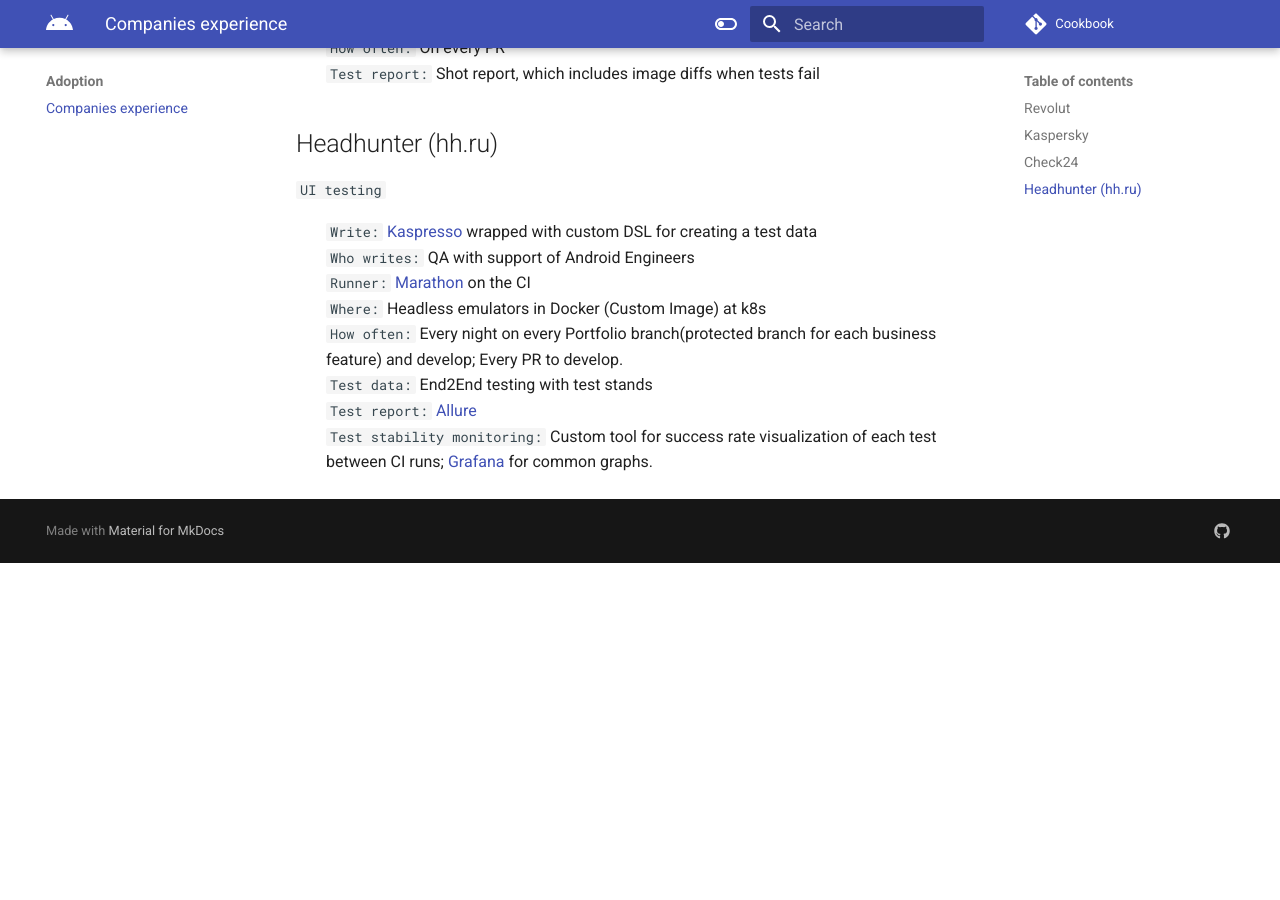
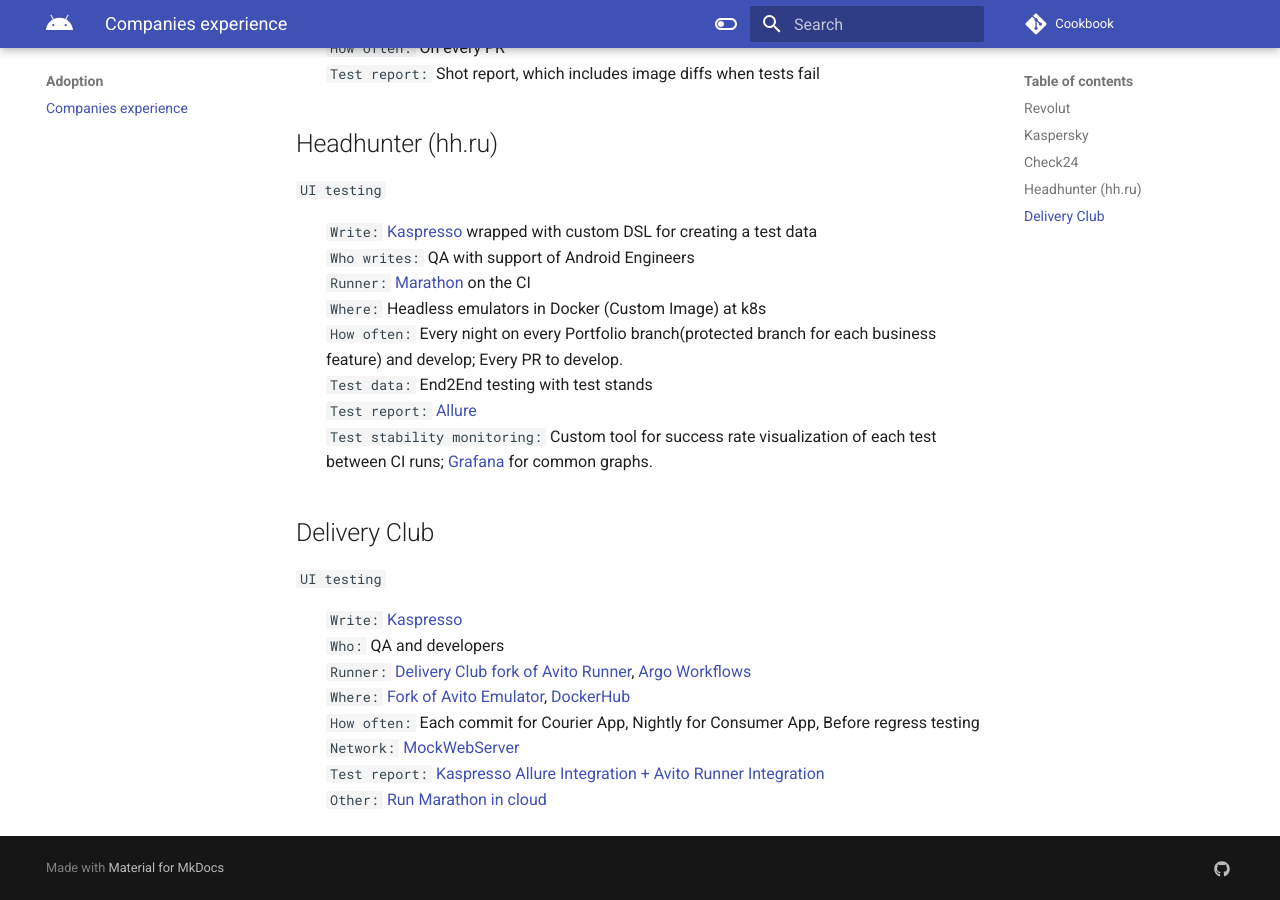
Before and after one commit to android-ui-testing/Cookbook, an MkDocs documentation site: the page built from docs/content/adoption/companies_experience.md, in a window 1280 px wide and 900 px high, scrolled down 1798 px. Built offline with MkDocs 1.6.1 and Material for MkDocs 9.7.7, drawn with Linux system fonts in a browser that asks for light colours; comment, search, counter and statistics services are not loaded; before the commit the page ends 2361 px from its top, so only the background shows below that.

Commit message:
Add delivery-club.ru UI-tests adoption info

```diff
--- a/docs/content/adoption/companies_experience.md
+++ b/docs/content/adoption/companies_experience.md
@@ -85,3 +85,17 @@
 `Test data:` End2End testing with test stands<br>
 `Test report:` [Allure](http://allure.qatools.ru/)<br>
 `Test stability monitoring:` Custom tool for success rate visualization of each test between CI runs; [Grafana](https://grafana.com/) for common graphs.
+
+## Delivery Club
+
+`UI testing`
+
+:
+`Write:` [Kaspresso](https://github.com/KasperskyLab/Kaspresso) <br>
+`Who:` QA and developers <br>
+`Runner:` [Delivery Club fork of Avito Runner](https://github.com/materkey/avito-android/tree/dc-fresh), [Argo Workflows](https://argoproj.github.io/workflows/) <br>
+`Where:` [Fork of Avito Emulator](https://github.com/materkey/avito-android/tree/dc-fresh/ci/docker), [DockerHub](https://hub.docker.com/repository/docker/materkey/android-emulator-29) <br>
+`How often:` Each commit for Courier App, Nightly for Consumer App, Before regress testing <br>
+`Network:` [MockWebServer](https://github.com/square/okhttp/tree/master/mockwebserver) <br>
+`Test report:` [Kaspresso Allure Integration + Avito Runner Integration](https://github.com/materkey/avito-android/blob/ea458699701727fc0bfd2cb2022e25539e0746e1/subprojects/test-runner/client/src/main/kotlin/com/avito/runner/finalizer/action/WriteAllureReportAction.kt) <br>
+`Other:` [Run Marathon in cloud](https://github.com/materkey/run-android-ui-tests-in-cloud) <br>
```
